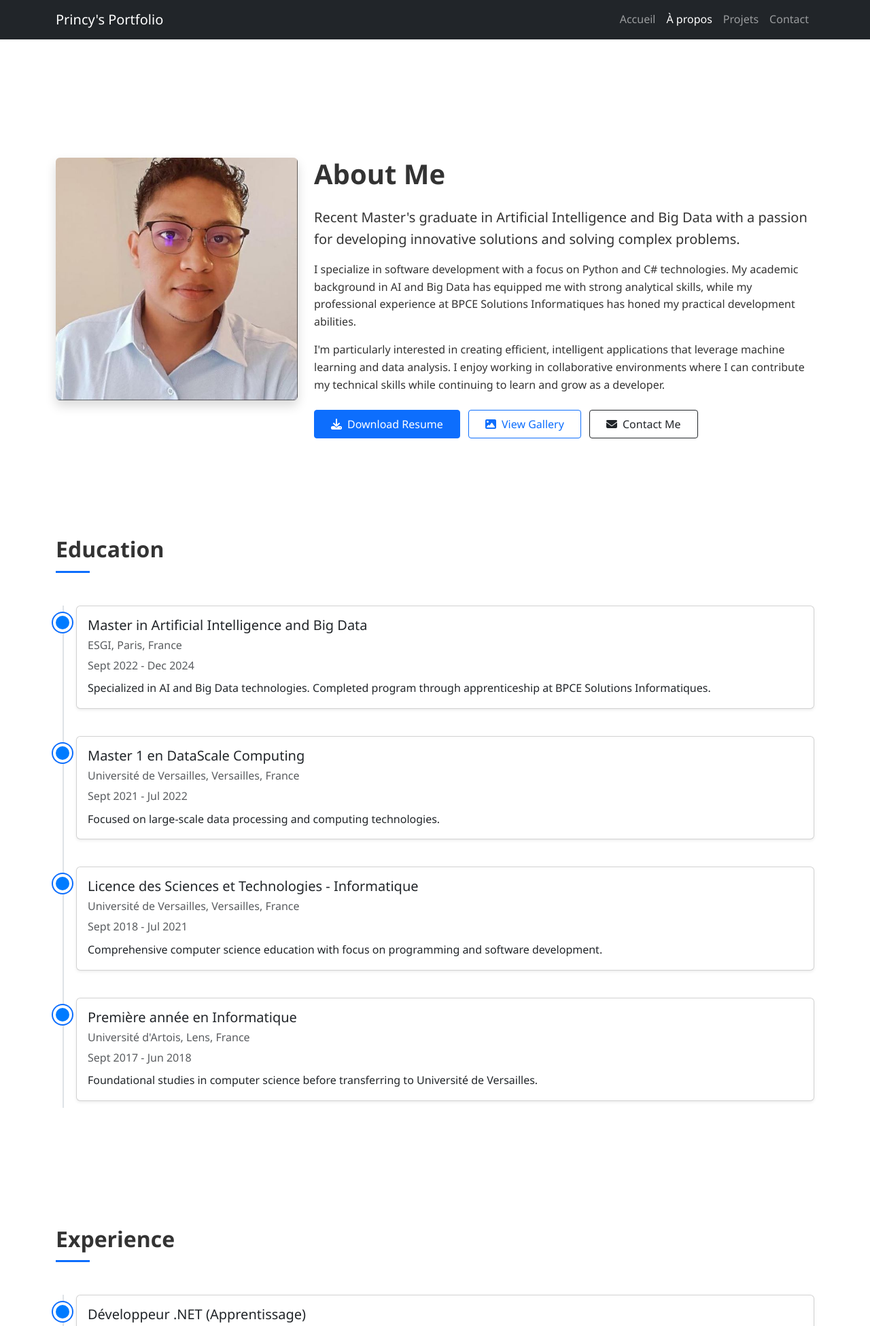
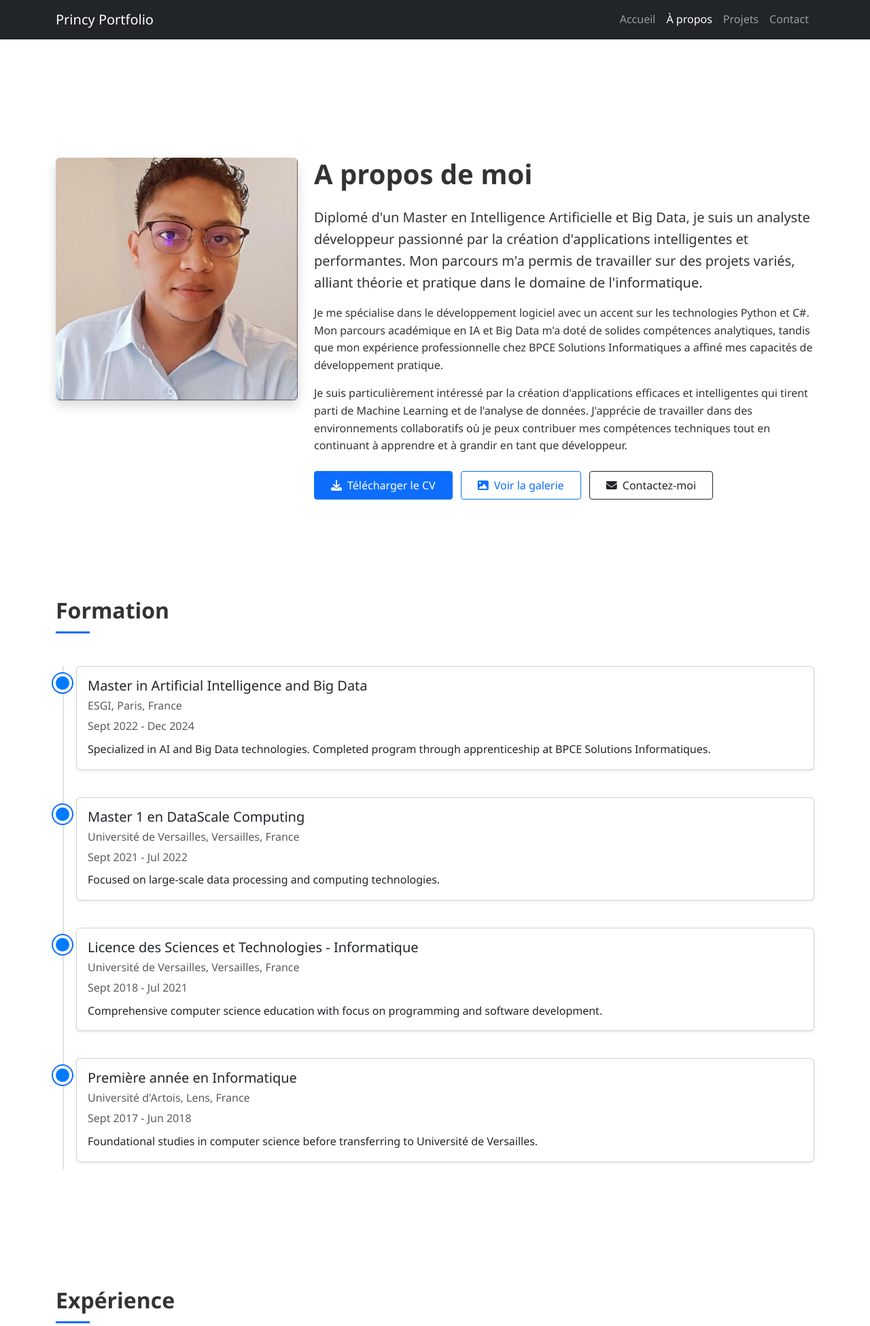
Before and after one commit to CYPRIN02/flask-portfolio, a Flask app: page /about in a window 1280 px wide. Shown: the top 1951 px of the page at 68% size. Run offline with Flask 3, Linux system fonts and the light colour scheme.

Commit message:
translating

```diff
--- a/app/templates/about.html
+++ b/app/templates/about.html
@@ -10,25 +10,25 @@
             <img src="{{ url_for('static', filename='images/profile.jpg') }}" alt="Profile Image" class="img-fluid rounded shadow">
         </div>
         <div class="col-lg-8">
-            <h1 class="mb-4">About Me</h1>
+            <h1 class="mb-4">A propos de moi</h1>
             <p class="lead">
-                Recent Master's graduate in Artificial Intelligence and Big Data with a passion for developing innovative solutions and solving complex problems.
+                Diplomé d'un Master en Intelligence Artificielle et Big Data, je suis un analyste développeur passionné par la création d'applications intelligentes et performantes. Mon parcours m'a permis de travailler sur des projets variés, alliant théorie et pratique dans le domaine de l'informatique.
             </p>
             <p>
-                I specialize in software development with a focus on Python and C# technologies. My academic background in AI and Big Data has equipped me with strong analytical skills, while my professional experience at BPCE Solutions Informatiques has honed my practical development abilities.
+                Je me spécialise dans le développement logiciel avec un accent sur les technologies Python et C#. Mon parcours académique en IA et Big Data m'a doté de solides compétences analytiques, tandis que mon expérience professionnelle chez BPCE Solutions Informatiques a affiné mes capacités de développement pratique.
             </p>
             <p>
-                I'm particularly interested in creating efficient, intelligent applications that leverage machine learning and data analysis. I enjoy working in collaborative environments where I can contribute my technical skills while continuing to learn and grow as a developer.
+                Je suis particulièrement intéressé par la création d'applications efficaces et intelligentes qui tirent parti de Machine Learning et de l'analyse de données. J'apprécie de travailler dans des environnements collaboratifs où je peux contribuer mes compétences techniques tout en continuant à apprendre et à grandir en tant que développeur.
             </p>
             <div class="mt-4">
                 <a href="{{ url_for('static', filename='files/cv_rap_ref.pdf') }}" class="btn btn-primary me-2" target="_blank">
-                    <i class="fas fa-download me-2"></i>Download Resume
+                    <i class="fas fa-download me-2"></i>Télécharger le CV
                 </a>
                 <a href="{{ url_for('gallery') }}" class="btn btn-outline-primary me-2">
-                    <i class="fas fa-image me-2"></i>View Gallery
+                    <i class="fas fa-image me-2"></i>Voir la galerie
                 </a>
                 <a href="{{ url_for('contact') }}" class="btn btn-outline-dark">
-                    <i class="fas fa-envelope me-2"></i>Contact Me
+                    <i class="fas fa-envelope me-2"></i>Contactez-moi
                 </a>
             </div>
         </div>
@@ -37,8 +37,7 @@
 
 <!-- Education Section -->
 <section class="education-section py-5 mt-5">
-    <h2 class="section-title mb-5">Education</h2>
-
+    <h2 class="section-title mb-5">Formation</h2>
     <div class="timeline">
         {% for edu in education %}
         <div class="timeline-item">
@@ -60,7 +59,7 @@
 
 <!-- Experience Section -->
 <section class="experience-section py-5 mt-5">
-    <h2 class="section-title mb-5">Experience</h2>
+    <h2 class="section-title mb-5">Expérience</h2>
 
     <div class="timeline">
         {% for exp in experience %}
@@ -82,7 +81,7 @@
 </section>
 
 <section class="qr-section text-center my-5">
-    <h2 class="mb-3">Scan Me!</h2>
+    <h2 class="mb-3">Scanner le QR Code</h2>
     <p>Connectez-vous sur LinkedIn.</p>
     <img src="{{ url_for('static', filename='images/qr_site.png') }}" alt="QR Code" class="img-fluid" width="180">
 </section>
--- a/app/templates/layout.html
+++ b/app/templates/layout.html
@@ -20,7 +20,7 @@
     <!-- Navigation -->
     <nav class="navbar navbar-expand-lg navbar-dark bg-dark fixed-top">
         <div class="container">
-            <a class="navbar-brand" href="{{ url_for('home') }}">Princy's Portfolio</a>
+            <a class="navbar-brand" href="{{ url_for('home') }}">Princy Portfolio</a>
             <button class="navbar-toggler" type="button" data-bs-toggle="collapse" data-bs-target="#navbarNav" aria-controls="navbarNav" aria-expanded="false" aria-label="Toggle navigation">
                 <span class="navbar-toggler-icon"></span>
             </button>
@@ -67,7 +67,7 @@
         <div class="container">
             <div class="row">
                 <div class="col-md-6">
-                    <h5>Princy's Portfolio</h5>
+                    <h5>Princy Portfolio</h5>
                     <p>Une vitrine de mes compétences,de mes projets et de mon expérience en tant que Jeune diplômé d'un Master en IA et Big Data.</p>
                 </div>
                 <div class="col-md-3">
```
Also changed, not shown: app/templates/index.html (+4 -4 lines).
